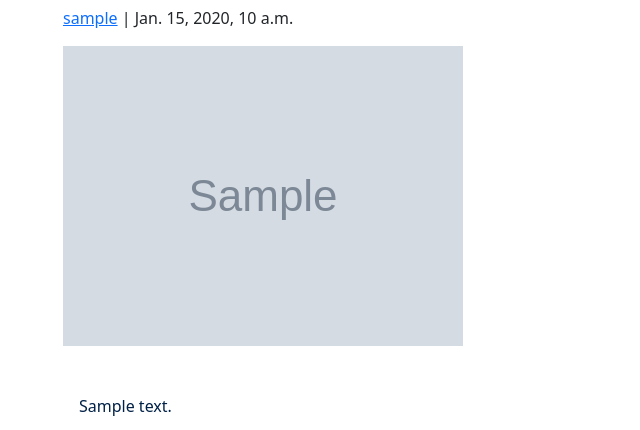
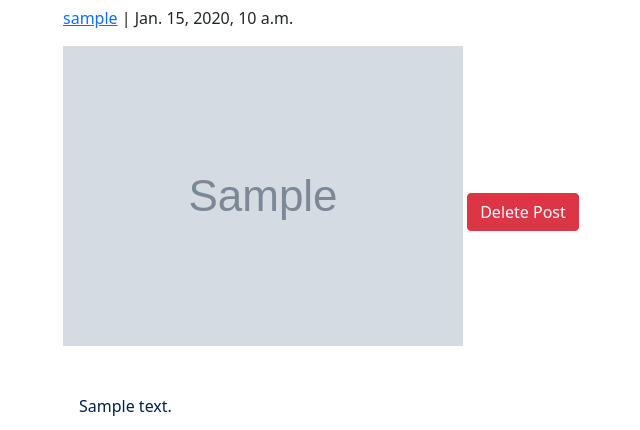
Before and after one commit to DanFNKD/the-notice-board, a Django app: a page that uses blog/templates/blog/post_detail.html in a window 1280 px wide. Shown: the part 146-576 px from the top of the page, without its empty margins (19-659 px from the left). Run offline with Django 4.2, Linux system fonts and the light colour scheme; a user stored in the database is signed in; tables that the repository leaves empty hold one stand-in row (values such as "Sample post"); grey boxes marked "Sample" are stand-in pictures; some libraries are stand-ins or nearby versions.

Commit message:
feat(posts): add delete functionality for admin users outside of admin console

```diff
--- a/blog/templates/blog/post_detail.html
+++ b/blog/templates/blog/post_detail.html
@@ -16,9 +16,17 @@
                     </p>
                 </div>
                 <!-- Display image -->
-                 {% if post.image %}
+                {% if post.image %}
                     <img src="{{ post.image.url }}" alt="Image for {{post.title }}" class="post-detail-image img-fluid mb-3">
-                    {% endif %}
+                {% endif %}
+                <!-- Post delete button for admins -->
+                {% if user.is_staff %}
+                    <a href="{% url 'delete_post' post.id %}" class="btn btn-danger mt-3"
+                        onclick="return confirm('Are you sure you want to delete?');">
+                        Delete Post
+                    </a>
+                {% endif %}
+
             </div>
         </div>
     </div>
--- a/blog/urls.py
+++ b/blog/urls.py
@@ -11,4 +11,5 @@ urlpatterns = [
     path('profile/edit/', views.edit_profile, name='edit_profile'),
     path('profile/<str:username>/', views.profile_view, name='profile'),
     path('post/<int:post_id>/vote/<slug:vote_value>/', views.vote, name='vote'),
+    path('post/delete/<int:post_id>/', views.delete_post, name='delete_post'),
 ] + static(settings.MEDIA_URL, document_root=settings.MEDIA_ROOT)
--- a/blog/views.py
+++ b/blog/views.py
@@ -162,3 +162,12 @@ def edit_profile(request):
         form = UserProfileForm(instance=profile)
 
     return render(request, "blog/edit_profile.html", {"form": form})
+
+# Post deletion view
+@login_required
+def delete_post(request, post_id):
+    if request.user.is_staff:
+        post = get_object_or_404(Post, id=post_id)
+        post.delete()
+        messages.success(request, "Post deleted successfully.")
+        return redirect('home')
```
